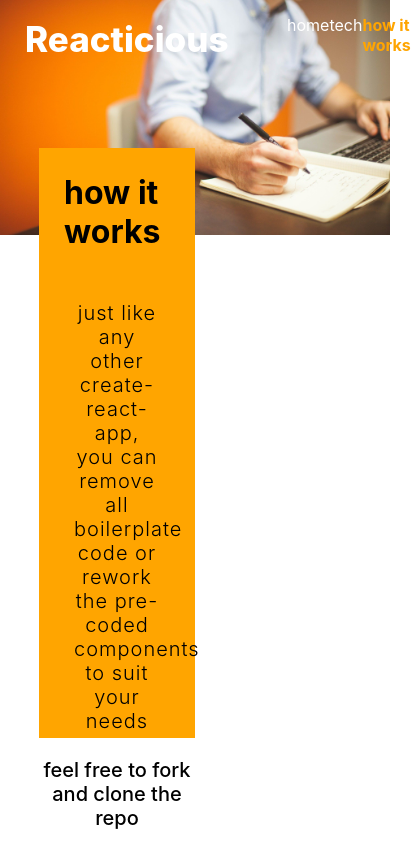
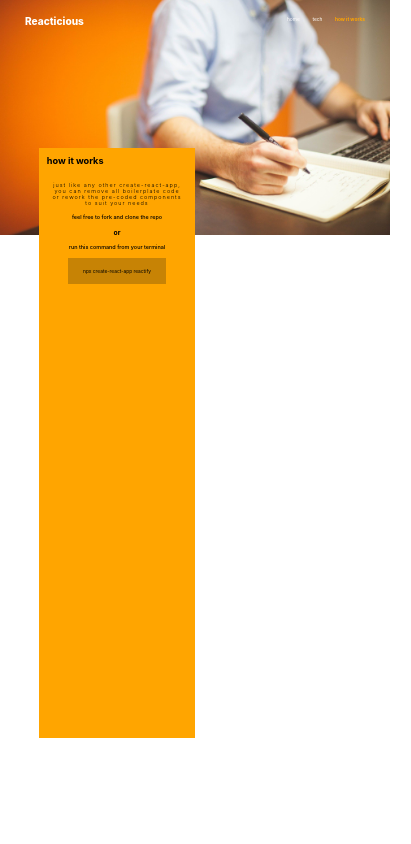
Before and after one commit to mmarsden89/cra-template-reactify-browser-router, a React (Create React App) app: page /how-it-works in a window 390 px wide. Shown: the top 844 px of the page, 411 px wide, since content can reach past the window. Built offline with nearby package versions, Linux system fonts and the light colour scheme.

Commit message:
responsive work

```diff
--- a/src/components/Hero/Hero.scss
+++ b/src/components/Hero/Hero.scss
@@ -6,6 +6,7 @@
 
   .hero-image {
     // margin-top: -15%;
+    height: 100%;
     object-fit: fill;
     width: 100%;
   }
@@ -13,6 +14,7 @@
   h1 {
     color: white;
     font-size: 50px;
+    font-size: 3.75vw;
     margin-right: 25px;
     position: absolute;
     right: 0;
@@ -29,6 +31,7 @@
     p {
       color: white;
       font-size: 25px;
+      font-size: 2vw;
       font-weight: 500;
     }
 
--- a/src/components/How/How.scss
+++ b/src/components/How/How.scss
@@ -17,39 +17,41 @@
     width: 40vw;
 
     h1 {
-      margin: 25px 0 0 25px;
+      margin: 5% 0 0 5%;
+      font-size: 2.35vw;
     }
 
     .how-text {
-      font-size: 20px !important;
+      font-size: 1.4vw !important;
       font-weight: 300 !important;
       letter-spacing: 1px;
-      margin-top: 50px;
-      padding: 0 35px;
+      margin-top: 10%;
+      padding: 0 7%;
     }
 
     p,
     .command {
-      margin-top: 25px;
+      margin-top: 5%;
       text-align: center;
     }
 
     p:nth-child(1),
     p:nth-child(3) {
-      font-size: 20px;
+      font-size: 1.4vw;
       font-weight: 500;
     }
 
     p:nth-child(2) {
-      font-size: 25px;
+      font-size: 1.75vw;
       font-weight: 700;
     }
 
     .command {
       background-color: rgb(199, 131, 5);
-      margin: 25px auto;
+      font-size: 1.25vw;
+      margin: 5% auto;
       padding: 10px;
-      width: 250px;
+      width: 50%;
     }
   }
 }
--- a/src/components/Navbar/Navbar.scss
+++ b/src/components/Navbar/Navbar.scss
@@ -11,7 +11,7 @@
   justify-content: space-between;
 
   h1 {
-    font-size: 35px;
+    font-size: 2.6vw;
     font-weight: 800;
     color: white;
     padding-left: 25px;
@@ -28,6 +28,7 @@
     .nav-link {
       color: white;
       cursor: pointer;
+      font-size: 1.25vw;
       text-decoration: none;
       transition: 0.5s;
     }
--- a/src/components/Tech/Tech.js
+++ b/src/components/Tech/Tech.js
@@ -3,8 +3,6 @@ import techLibrary from "../../../package.json";
 
 const Tech = () => {
   const libraryMap = Object.keys(techLibrary.dependencies);
-
-  console.log(libraryMap);
 
   const libraryHTML = libraryMap.map((itm) => <div>{itm}</div>);
 
--- a/src/components/Tech/Tech.scss
+++ b/src/components/Tech/Tech.scss
@@ -15,24 +15,25 @@
 
   h1 {
     color: white;
-    font-size: 50px;
-    left: 50px;
+    font-size: 3.75vw;
+    left: 90px;
     position: absolute;
-    top: 12.5vw;
+    top: 10vw;
   }
 
   .tech-info {
     position: absolute;
     right: 25px;
     text-align: right;
-    top: 52.5%;
+    top: 51%;
     width: 100vw;
 
     h2 {
+      font-size: 2vw;
     }
 
     .tech-list {
-      margin-top: 50px;
+      margin-top: 5%;
       text-align: right;
       white-space: nowrap;
 
@@ -42,7 +43,7 @@
       row-gap: 50%;
 
       div {
-        font-size: 20px;
+        font-size: 1.5vw;
       }
     }
   }
```
